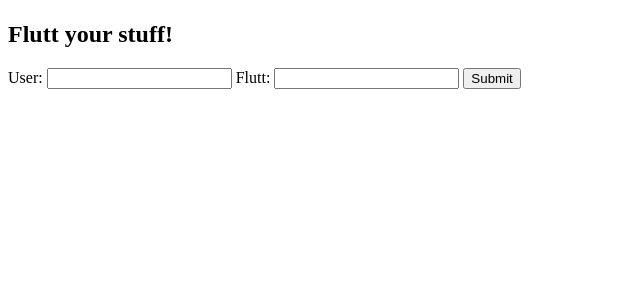
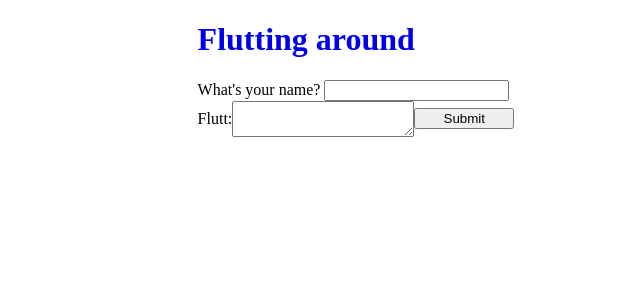
Before and after one commit to Atheis4/codeguild, a Django app: page //post in a window 1280 px wide. Shown: the top 300 px of the page, without its empty margins (0-640 px from the left). Run offline with Django 3.2, Linux system fonts and the light colour scheme.

```diff
--- a/flutter/flutter/static/flutter/style.css
+++ b/flutter/flutter/static/flutter/style.css
@@ -0,0 +1,34 @@
+a {
+  text-decoration: none;
+}
+
+.container {
+  max-width: 70%;
+  margin: 0 auto;
+}
+
+.flutt {
+  border: solid 1px black;
+  margin: 20px;
+  padding: 5px 40px;
+}
+
+.post-link {
+  border: solid 1px black;
+  padding: 5px 30px;
+}
+
+.flutt-text {
+  display: flex;
+  align-items: center;
+  width: 40%
+}
+
+.flutt-submit {
+  display: flex;
+  flex-direction: column;
+}
+
+.form-submit {
+  width: 100px;
+}
--- a/flutter/flutter/templates/flutter/post.html
+++ b/flutter/flutter/templates/flutter/post.html
@@ -6,18 +6,20 @@
     <title>All a Flutter</title>
     <link rel="stylesheet" type="text/css" href="{% static 'flutter/style.css' %}">
   </head>
+  <div class="container">
     <body>
-    <h1><a href="{% url 'index' %}"></a></h1>
-    <h2>Flutt your stuff!</h2>
+      <h1><a href="{% url 'index' %}">Flutting around</a></h1>
+      <h2></h2>
 
-    <form action="{% url 'post_submit' %}" method="post">
+      <form action="{% url 'post_submit' %}" method="post" class="flutt-submit">
         {% csrf_token %}
-      <label>User: <input type="text" name="user_name"></label>
-      <label>Flutt: <input type="text" name="text"></label>
-      <input type="submit">
+        <label class="flutt-user">What's your name? <input type="text" name="user_name" class="form-user"></label>
+        <label class="flutt-text">Flutt: <textarea type="text-box" name="text" class="form-flutt"></textarea>
+        <input type="submit" class="form-submit">
       </form>
 
       <script src="http://code.jquery.com/jquery-2.2.3.js"></script>
       <script src="{% static 'flutter/flutter.js' %}"></script>
     </body>
+  </div>
 </html>
--- a/flutter/flutter/templates/flutter/user_page.html
+++ b/flutter/flutter/templates/flutter/user_page.html
@@ -6,6 +6,7 @@
     <title>All a Flutter</title>
     <link rel="stylesheet" type="text/css" href="{% static 'flutter/style.css' %}">
   </head>
+  <div class="container">
     <body>
 
       <h1><a href="{% url 'index' %}">Flutt yo stuff</a></h1>
@@ -13,8 +14,8 @@
 
       <section>
         <h1>Recent Flutts from {{ user_name }}</h1>
+        {% for flutt in flutt_list %}
         <div class="flutt">
-      {% for flutt in flutt_list %}
           <h2>{{ flutt.text }}</h2>
           <p>@<a href="{% url 'user' flutt.user_name %}">{{ flutt.user_name }}</a></p>
         </div>
@@ -24,4 +25,5 @@
       <script src="http://code.jquery.com/jquery-2.2.3.js"></script>
       <script src="{% static 'flutter/flutter.js' %}"></script>
     </body>
+  </div>
 </html>
```
Also changed, not shown: flutter/flutter/models.py (+5 -3 lines), flutter/flutter/templates/flutter/index.html (+10 -5 lines), flutter/flutter/templates/flutter/post_submit.html (+8 -6 lines), flutter/db.sqlite3, flutter/flutter/migrations/0007_auto_20160520_1618.py (added), flutter/flutter/migrations/0008_auto_20160520_1627.py (added), flutter/flutter/migrations/0009_auto_20160520_1629.py (added), flutter/flutter/migrations/0010_auto_20160520_1652.py (added), flutter/flutter/migrations/0011_auto_20160520_1653.py (added). Lines whose indentation alone changed are shown as unchanged.
